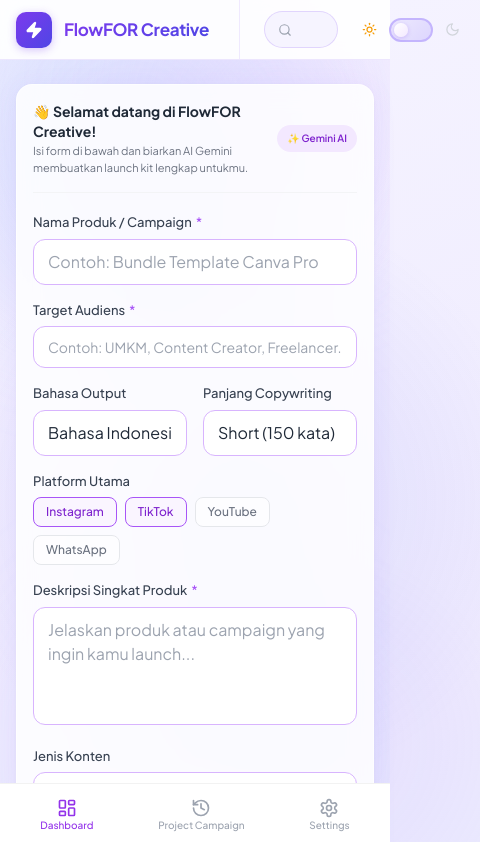
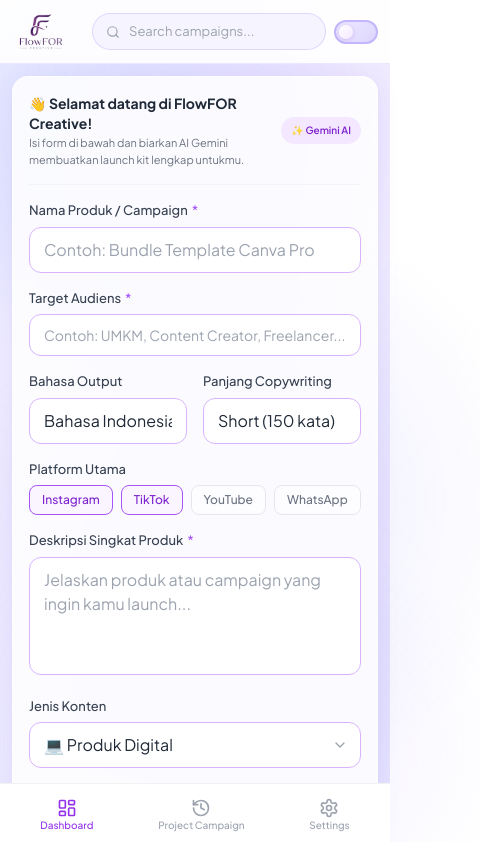
Before and after one commit to koperasiRAS/FlowFOR-Creative, a Next.js app: page / in a window 390 px wide. Shown: the top 842 px of the page, 480 px wide, since content can reach past the window. Built offline with nearby package versions, Linux system fonts and the light colour scheme.

Commit message:
feat: optimize mobile responsiveness and implement dynamic dual-theme logo switching

```diff
--- a/app/components/GeneratorDashboard.tsx
+++ b/app/components/GeneratorDashboard.tsx
@@ -13,6 +13,7 @@ import {
   Share2,
   Download,
 } from "lucide-react";
+import Image from "next/image";
 
 import ContentCalendar from "./ContentCalendar";
 import { useSettings } from "./SettingsContext";
@@ -833,7 +834,7 @@ export default function GeneratorDashboard({
   initialResult,
   onGenerateSuccess,
 }: GeneratorDashboardProps = {}) {
-  const { settings, updateSettings } = useSettings();
+  const { settings, updateSettings, isDark } = useSettings();
 
   // ---- State ----
   const [formData, setFormData] = useState<FormData>({
@@ -1029,14 +1030,14 @@ export default function GeneratorDashboard({
         <ErrorToast message={errorMessage} onDismiss={() => setErrorMessage(null)} />
       )}
 
-      <div className="min-h-screen bg-transparent pt-6 pb-8 px-4 transition-colors duration-300">
-        <div className="max-w-7xl mx-auto grid grid-cols-1 lg:grid-cols-[38%_62%] gap-6 items-start">
+      <div className="min-h-screen bg-transparent pt-3 md:pt-6 pb-8 px-3 md:px-4 transition-colors duration-300">
+        <div className="max-w-7xl mx-auto grid grid-cols-1 lg:grid-cols-[38%_62%] gap-4 md:gap-6 items-start">
 
           {/* ===== LEFT COLUMN — INPUT FORM ===== */}
-          <div className="glass-card p-6 lg:sticky lg:top-20 space-y-5 animate-slide-up">
+          <div className="glass-card p-4 md:p-6 lg:sticky lg:top-20 space-y-4 md:space-y-5 animate-slide-up">
 
             {/* Welcome Banner */}
-            <div className="flex items-center gap-3 pb-4 border-b border-gray-100 dark:border-white/10">
+            <div className="flex flex-wrap items-center justify-between gap-2 pb-4 border-b border-gray-100 dark:border-white/10">
               <div className="flex-1">
                 <p className="text-sm font-bold text-gray-800 dark:text-gray-100">
                   👋 Selamat datang di FlowFOR Creative!
@@ -1360,19 +1361,14 @@ export default function GeneratorDashboard({
                     <div className="glass-card p-4 flex flex-col sm:flex-row items-start sm:items-center justify-between gap-4 animate-enter-7">
                       {/* Left: Branding */}
                       <div className="flex items-center gap-2">
-                        <div
-                          style={{
-                            width: "28px",
-                            height: "28px",
-                            borderRadius: "8px",
-                            background: "linear-gradient(135deg, #7C3AED, #4F46E5)",
-                            display: "flex",
-                            alignItems: "center",
-                            justifyContent: "center",
-                            flexShrink: 0,
-                          }}
-                        >
-                          <Zap size={14} color="white" fill="white" />
+                        <div className="flex-shrink-0 flex items-center justify-center">
+                          <Image
+                            src={isDark ? "/logo_white.png" : "/logo_new.png"}
+                            alt="Logo"
+                            width={44}
+                            height={44}
+                            className="object-contain"
+                          />
                         </div>
                         <div>
                           <p className="text-[12px] font-bold text-gray-800 dark:text-gray-100 leading-none">FlowFOR Creative</p>
--- a/app/components/Navbar.tsx
+++ b/app/components/Navbar.tsx
@@ -1,26 +1,17 @@
 "use client";
 
 import { useState, useCallback } from "react";
-import { Search, Sun, Moon, Zap } from "lucide-react";
+import { Search, Sun, Moon } from "lucide-react";
+import Image from "next/image";
+import { useSettings } from "./SettingsContext";
 
 interface NavbarProps {
   onSearch?: (query: string) => void;
 }
 
 export default function Navbar({ onSearch }: NavbarProps) {
-  const [isDark, setIsDark] = useState(false);
+  const { isDark, toggleTheme } = useSettings();
   const [searchQuery, setSearchQuery] = useState("");
-
-  const toggleTheme = () => {
-    const html = document.documentElement;
-    if (isDark) {
-      html.classList.remove("dark");
-      setIsDark(false);
-    } else {
-      html.classList.add("dark");
-      setIsDark(true);
-    }
-  };
 
   const handleSearch = useCallback(
     (e: React.ChangeEvent<HTMLInputElement>) => {
@@ -33,7 +24,7 @@ export default function Navbar({ onSearch }: NavbarProps) {
 
   return (
     <nav
-      className="sticky top-0 z-50 w-full h-[60px] border-b transition-colors duration-300"
+      className="sticky top-0 z-50 w-full h-16 border-b transition-colors duration-300"
       style={{
         background: isDark
           ? "rgba(10, 9, 24, 0.95)"
@@ -47,30 +38,26 @@ export default function Navbar({ onSearch }: NavbarProps) {
     >
       <div className="h-full flex items-center">
 
-        {/* ── LEFT: Brand (fixed 240px, aligned with sidebar) ── */}
+        {/* ── LEFT: Brand (flexible width on mobile, fixed 240px on desktop) ── */}
         <div
-          className="w-60 flex-shrink-0 flex items-center gap-3 px-4 h-full border-r"
+          className="w-auto md:w-60 flex-shrink-0 flex items-center gap-2 md:gap-3 px-3 md:px-4 h-full border-r-0 md:border-r"
           style={{ borderColor: isDark ? "rgba(255,255,255,0.06)" : "rgba(139,92,246,0.12)" }}
         >
           {/* Logo Icon Box */}
-          <div
-            style={{
-              width: "36px",
-              height: "36px",
-              borderRadius: "10px",
-              background: "linear-gradient(135deg, #7C3AED, #4F46E5)",
-              boxShadow: "0 2px 8px rgba(124,58,237,0.30)",
-              display: "flex",
-              alignItems: "center",
-              justifyContent: "center",
-              flexShrink: 0,
-            }}
-          >
-            <Zap size={18} color="white" fill="white" />
+          <div className="flex-shrink-0 flex items-center justify-center mr-1">
+            <Image
+              src={isDark ? "/logo_white.png" : "/logo_new.png"}
+              alt="Logo"
+              width={56}
+              height={56}
+              className="object-contain"
+              priority
+            />
           </div>
 
-          {/* Brand name */}
+          {/* Brand name — hidden on very small mobile, visible on tablet/desktop */}
           <span
+            className="hidden sm:block"
             style={{
               fontWeight: 700,
               fontSize: "17px",
@@ -88,7 +75,7 @@ export default function Navbar({ onSearch }: NavbarProps) {
         </div>
 
         {/* ── CENTER: Search bar (truly centered in remaining space) ── */}
-        <div className="flex-1 flex items-center justify-center px-6">
+        <div className="flex-1 flex items-center justify-center px-2 md:px-6 min-w-0">
           <div className="relative w-full max-w-[380px]">
             <Search
               size={14}
@@ -133,11 +120,11 @@ export default function Navbar({ onSearch }: NavbarProps) {
         </div>
 
         {/* ── RIGHT: Theme Toggle ── */}
-        <div className="flex items-center gap-3 pr-5 flex-shrink-0">
-
-          {/* Sun icon OUTSIDE (left of track) */}
+        <div className="flex items-center gap-2 md:gap-3 pr-3 md:pr-5 flex-shrink-0">
+          {/* Sun icon OUTSIDE — hidden on mobile */}
           <Sun
             size={15}
+            className="hidden sm:block"
             style={{ color: isDark ? "#374151" : "#f59e0b", flexShrink: 0, transition: "color 0.3s" }}
           />
 
@@ -181,9 +168,10 @@ export default function Navbar({ onSearch }: NavbarProps) {
             />
           </button>
 
-          {/* Moon icon OUTSIDE (right of track) */}
+          {/* Moon icon OUTSIDE — hidden on mobile */}
           <Moon
             size={15}
+            className="hidden sm:block"
             style={{ color: isDark ? "#818cf8" : "#d1d5db", flexShrink: 0, transition: "color 0.3s" }}
           />
 
--- a/app/components/SettingsContext.tsx
+++ b/app/components/SettingsContext.tsx
@@ -17,22 +17,47 @@ const DEFAULT_SETTINGS: AppSettings = {
 interface SettingsContextValue {
   settings: AppSettings;
   updateSettings: (next: AppSettings) => void;
+  isDark: boolean;
+  toggleTheme: () => void;
 }
 
 const SettingsContext = createContext<SettingsContextValue>({
   settings: DEFAULT_SETTINGS,
   updateSettings: () => {},
+  isDark: false,
+  toggleTheme: () => {},
 });
 
 export function SettingsProvider({ children }: { children: React.ReactNode }) {
   const [settings, setSettings] = useState<AppSettings>(DEFAULT_SETTINGS);
+  const [isDark, setIsDark] = useState(false);
 
   // Load from localStorage on mount
   useEffect(() => {
     try {
       const raw = localStorage.getItem("flowfor_settings");
       if (raw) setSettings(JSON.parse(raw));
+
+      const savedTheme = localStorage.getItem("flowfor_theme");
+      if (savedTheme === "dark") {
+        document.documentElement.classList.add("dark");
+        setIsDark(true);
+      }
     } catch {}
+  }, []);
+
+  const toggleTheme = useCallback(() => {
+    setIsDark((prev) => {
+      const next = !prev;
+      if (next) {
+        document.documentElement.classList.add("dark");
+        localStorage.setItem("flowfor_theme", "dark");
+      } else {
+        document.documentElement.classList.remove("dark");
+        localStorage.setItem("flowfor_theme", "light");
+      }
+      return next;
+    });
   }, []);
 
   const updateSettings = useCallback((next: AppSettings) => {
@@ -43,7 +68,7 @@ export function SettingsProvider({ children }: { children: React.ReactNode }) {
   }, []);
 
   return (
-    <SettingsContext.Provider value={{ settings, updateSettings }}>
+    <SettingsContext.Provider value={{ settings, updateSettings, isDark, toggleTheme }}>
       {children}
     </SettingsContext.Provider>
   );
--- a/app/components/SidebarWrapper.tsx
+++ b/app/components/SidebarWrapper.tsx
@@ -133,7 +133,7 @@ export default function SidebarWrapper({ searchQuery = "" }: { searchQuery?: str
   };
 
   return (
-    <div className="flex" style={{ minHeight: "calc(100vh - 3.5rem)" }}>
+    <div className="flex" style={{ minHeight: "calc(100vh - 4rem)" }}>
       <Sidebar activePanel={activePanel} onPanelChange={setActivePanel} onNewCampaign={handleNewCampaign} />
       <main className="flex-1 min-w-0 pb-20 md:pb-0">{renderPanel()}</main>
     </div>
```
Also changed, not shown: public/logo_new.png (added), public/logo_white.png (added).
